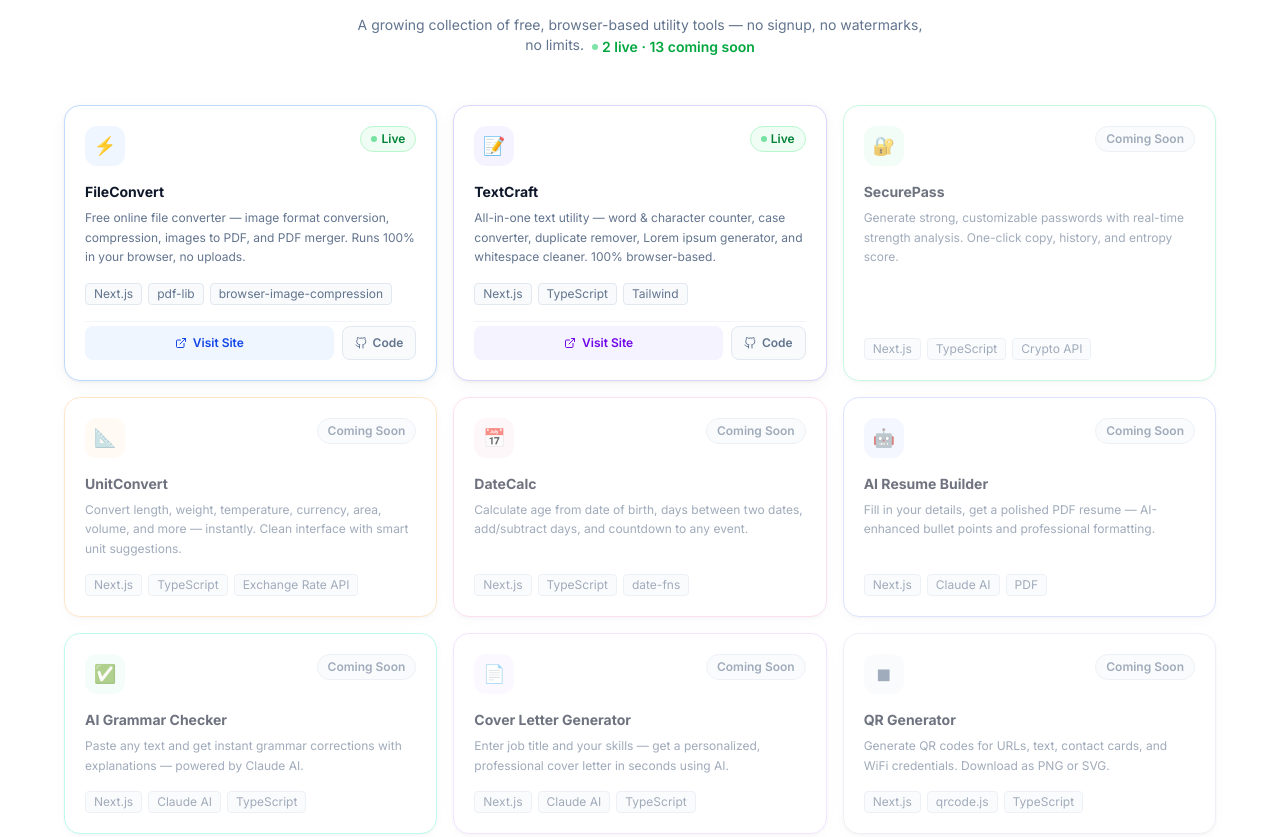
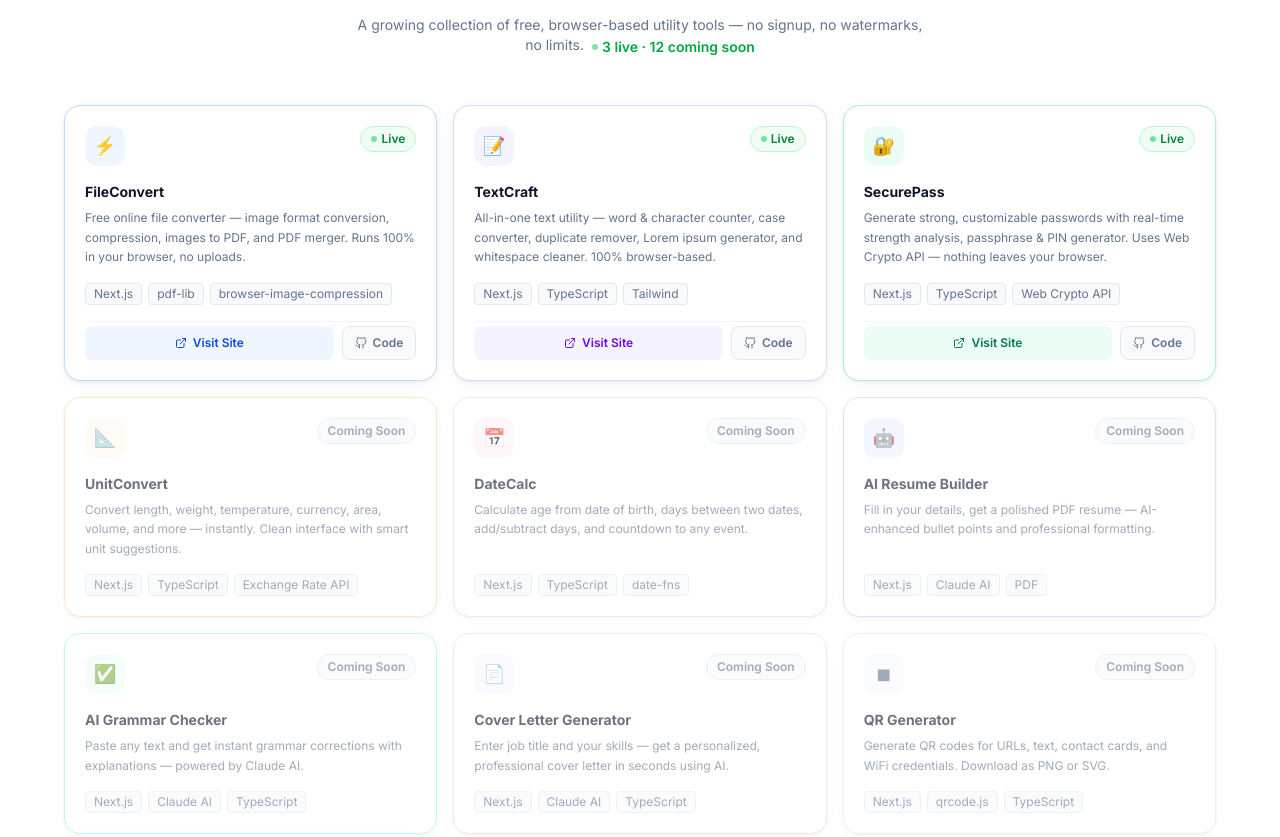
Before and after one commit to star-anonymus/shehryar-portfolio, a Next.js app: page / in a window 1280 px wide. Shown: the part 3800-4637 px from the top of the page. Built offline with nearby package versions, Linux system fonts and the light colour scheme.

Commit message:
feat: mark SecurePass as live in portfolio

```diff
--- a/components/Projects.tsx
+++ b/components/Projects.tsx
@@ -117,13 +117,13 @@
   },
   {
     title: "SecurePass",
-    description: "Generate strong, customizable passwords with real-time strength analysis. One-click copy, history, and entropy score.",
-    tags: ["Next.js", "TypeScript", "Crypto API"],
-    github: null,
-    demo: null,
+    description: "Generate strong, customizable passwords with real-time strength analysis, passphrase & PIN generator. Uses Web Crypto API — nothing leaves your browser.",
+    tags: ["Next.js", "TypeScript", "Web Crypto API"],
+    github: "https://github.com/star-anonymus/password-generator",
+    demo: "https://securepass-tools.vercel.app",
     icon: "🔐",
     color: "emerald",
-    status: "coming",
+    status: "live",
   },
   {
     title: "UnitConvert",
```
